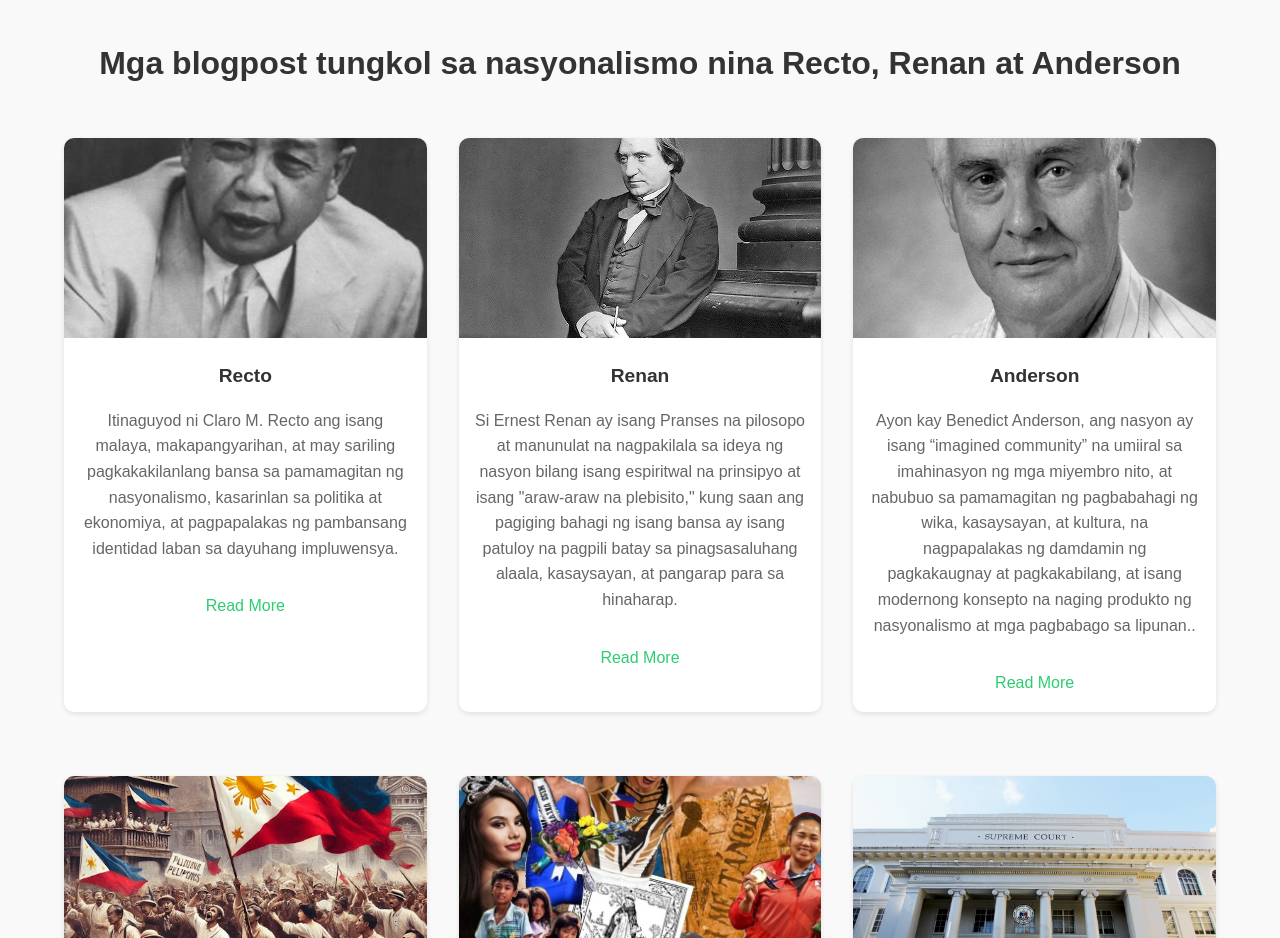
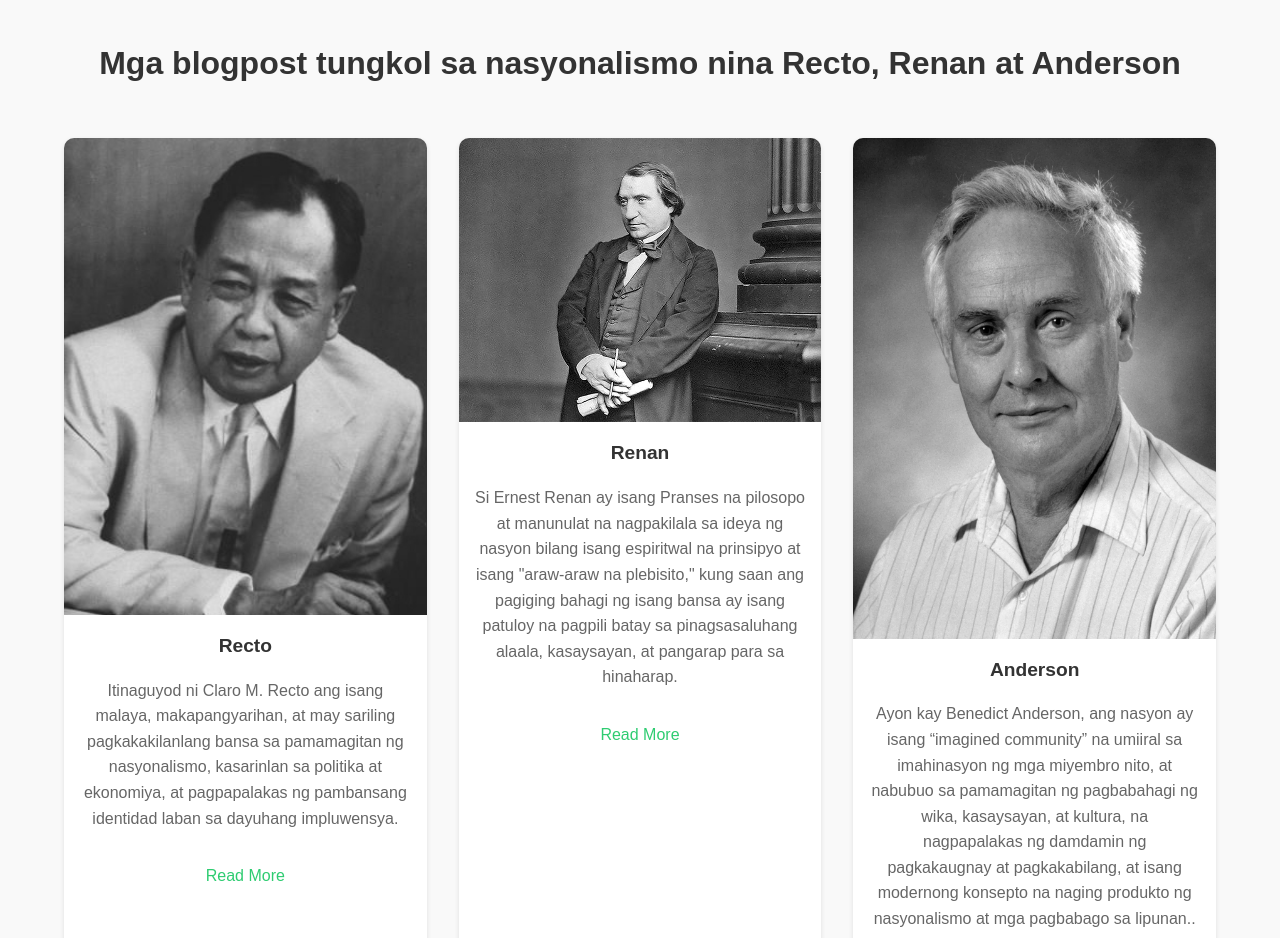
Before and after one commit to Smile-369/GERIZAL_WEBSITE, a plain HTML site: page index.html in a window 1280 px wide. Shown: the part 1400-2338 px from the top of the page. Drawn offline with Linux system fonts and the light colour scheme.

Commit message:
dfgag
gfadg

```diff
--- a/index.html
+++ b/index.html
@@ -60,19 +60,19 @@
         <h3>Mga blogpost tungkol sa nasyonalismo nina Recto, Renan at Anderson</h3>
         <div class="blog-posts">
             <div class="post">
-                <img class="header" src="images/Post1.jpg" alt="Post 1">
+                <img class="full-whole" src="images/Post1.jpg" alt="Post 1">
                 <h4>Recto</h4>
                 <p>Itinaguyod ni Claro M. Recto ang isang malaya, makapangyarihan, at may sariling pagkakakilanlang bansa sa pamamagitan ng nasyonalismo, kasarinlan sa politika at ekonomiya, at pagpapalakas ng pambansang identidad laban sa dayuhang impluwensya.</p>
                 <a href="post1.html" class="read-more">Read More</a>
             </div>
             <div class="post">
-                <img class="header" src="images/Post3.jpg" alt="Post 2">
+                <img class="full-whole" src="images/Post3.jpg" alt="Post 2">
                 <h4>Renan</h4>
                 <p>Si Ernest Renan ay isang Pranses na pilosopo at manunulat na nagpakilala sa ideya ng nasyon bilang isang espiritwal na prinsipyo at isang "araw-araw na plebisito," kung saan ang pagiging bahagi ng isang bansa ay isang patuloy na pagpili batay sa pinagsasaluhang alaala, kasaysayan, at pangarap para sa hinaharap.</p>
                 <a href="post2.html" class="read-more">Read More</a>
             </div>
             <div class="post">
-                <img class="header" src="images/Post2.webp" alt="Post 3">
+                <img class="full-whole" src="images/Post2.webp" alt="Post 3">
                 <h4>Anderson</h4>
                 <p>Ayon kay Benedict Anderson, ang nasyon ay isang “imagined community” na umiiral sa imahinasyon ng mga miyembro nito, at nabubuo sa pamamagitan ng pagbabahagi ng wika, kasaysayan, at kultura, na nagpapalakas ng damdamin ng pagkakaugnay at pagkakabilang, at isang modernong konsepto na naging produkto ng nasyonalismo at mga pagbabago sa lipunan..</p>
                 <a href="post3.html" class="read-more">Read More</a>
--- a/styles.css
+++ b/styles.css
@@ -348,6 +348,12 @@ footer {
     margin-right: auto;
     width: 50%;
 }
+.full-whole{
+    display: block;
+    margin-left: auto;
+    margin-right: auto;
+    width: 100%;
+}
 
 .header{
     width: 100%;
```
Also changed, not shown: blog.html (+3 -3 lines).
